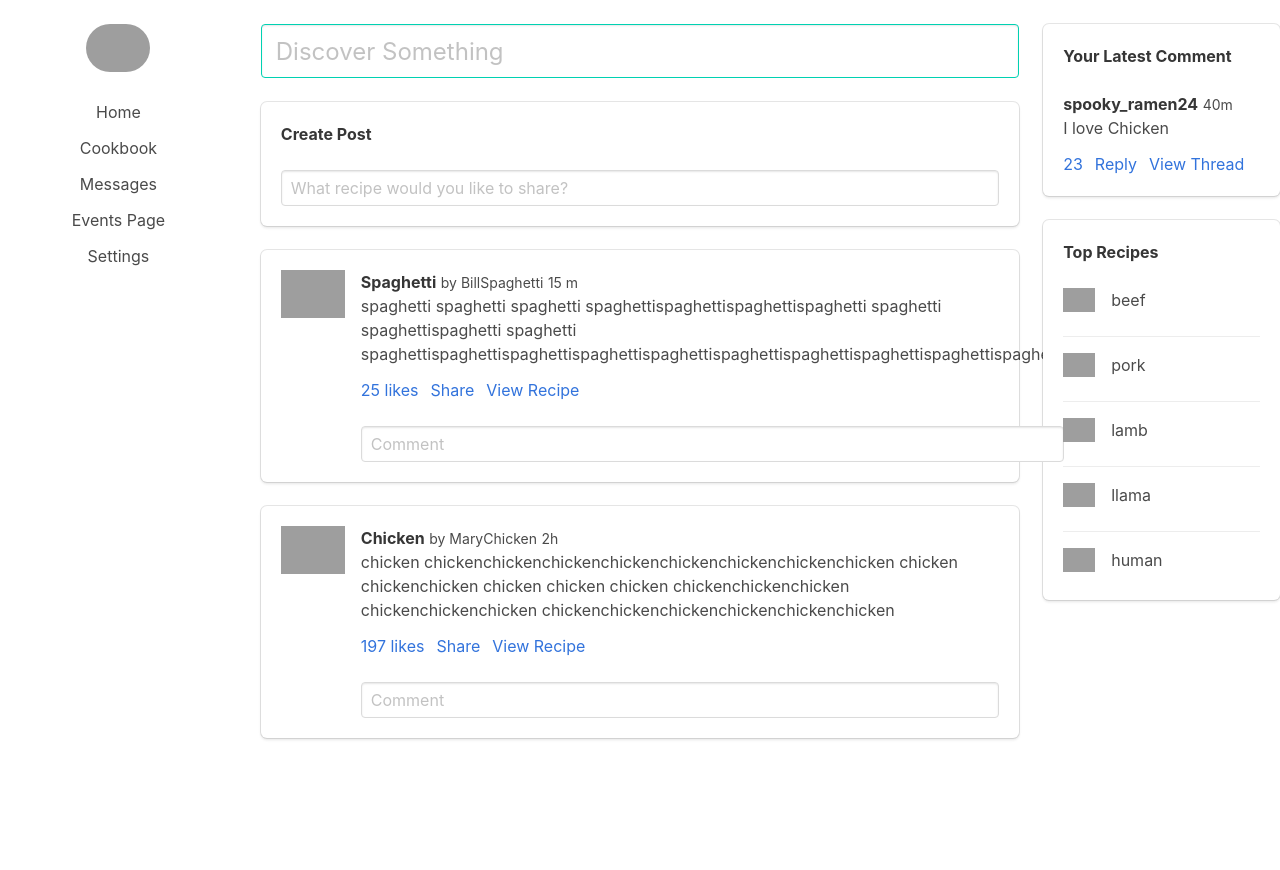
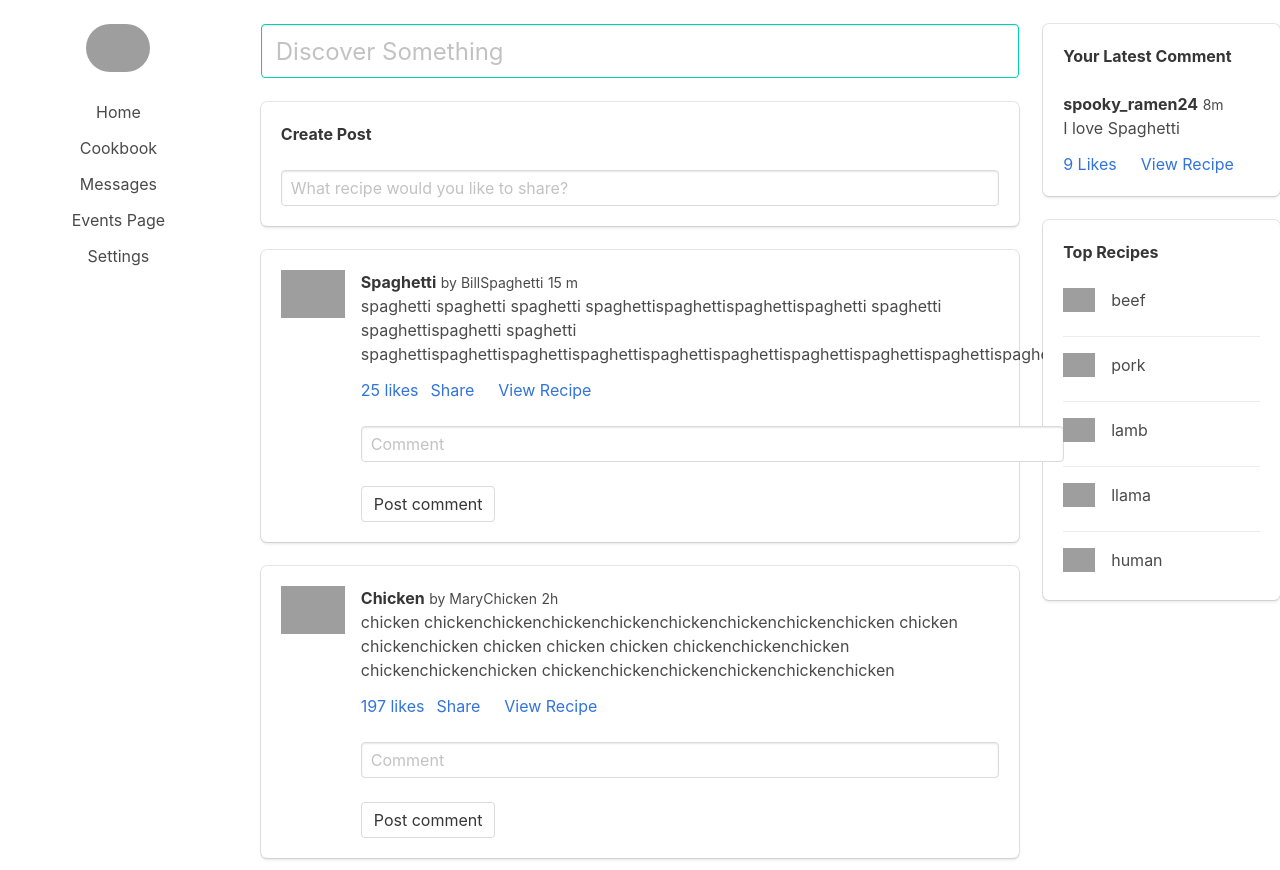
Before and after one commit to erikqu/MealApplication, a Flask app: a page that uses templates/main.html in a window 1280 px wide. Before the commit the page ends 740 px from the top, so only its background shows below. Run offline with Flask 2, Linux system fonts and the light colour scheme; grey boxes are pictures that could not be loaded.

Commit message:
added page for a recipe and a lot of other stuff

```diff
--- a/main.py
+++ b/main.py
@@ -72,6 +72,12 @@ def settings(user : str):
     return render_template("settings.html", user=user)
 
 
+@app.route("/recipe/<user>")
+def recipe(user : str):
+    user = open_json("fake_user.json")
+    return render_template("recipe.html", user=user['username'], recipe=user['sample_recipe'])
+
+
 @app.route("/home/<user>")
 def main(user : str):
     # get the user json and read in (this assumes we have a dictionary already)
--- a/static/data/fake_user.json
+++ b/static/data/fake_user.json
@@ -14,7 +14,7 @@
     "time": "2h"
     }
   ],
-  "latest_comment": "I love Chicken",
+  "latest_comment": "I love Spaghetti",
   "top_recipes": [
     "beef",
     "pork",
@@ -34,5 +34,34 @@
     "recipe": "Spaghetti3",
     "author": "BillSpaghetti",
     "description": "spaghetti spaghetti spaghetti spaghettispaghettispaghettispaghetti spaghetti spaghettispaghetti spaghetti spaghettispaghettispaghettispaghettispaghettispaghettispaghettispaghettispaghettispaghetti"
-  }]
+  }],
+  "sample_recipe": {
+    "recipe": "Spaghetti",
+    "author": "BillSpaghetti",
+    "description":"Lorem ipsum dolor sit amet, consectetur adipiscing elit. Quisque ullamcorper felis a purus commodo, at laoreet turpis porta. Maecenas luctus sodales nibh. Nam vitae arcu ac tortor ullamcorper vulputate. Ut eu malesuada lectus. Donec viverra odio id leo iaculis ullamcorper. Sed semper, urna a lacinia dignissim, elit eros sollicitudin augue, et lacinia nisi nibh quis urna. Sed blandit sit amet sem et dictum. Quisque nec posuere velit.",
+    "ingredients": [
+      "Spaghetti",
+      "Spaghetti",
+      "Spaghetti",
+      "Spaghetti",
+      "Spaghetti",
+      "Spaghetti"
+    ],
+    "instructions": [
+      "Spaghetti",
+      "Spaghetti",
+      "Spaghetti",
+      "Spaghetti",
+      "Spaghetti",
+      "Spaghetti"
+    ],
+    "prep_time": "10 min",
+    "cook_time": "15 min",
+    "calories": "300 calories",
+    "servings": "2",
+    "allergens": "none",
+    "price": "$5",
+    "comments": "none",
+    "rating": "4.97/5"
+  }
 }
--- a/templates/main.html
+++ b/templates/main.html
@@ -40,11 +40,17 @@
                   <p>Share</p>
                 </a>
                 <a class="level-item">
-                  <p>View Recipe</p>
+                  <a href="{{ url_for('recipe', user=user) }}">View Recipe</a>
                 </a>
               </div>
             </nav>
             <input class="input" type="text" placeholder="Comment">
+            <br><br>
+            <div class="field">
+              <p class="control">
+                <button class="button">Post comment</button>
+              </p>
+            </div>
           </div>
         </article>
       </div>
@@ -62,7 +68,7 @@
           <div class="media-content">
             <div class="content">
               <p>
-                <strong>{{ user }}</strong> <small>40m</small>
+                <strong>{{ user }}</strong> <small>8m</small>
                 <br>
                 {{ latest_comment }}
               </p>
@@ -70,13 +76,10 @@
             <nav class="level is-mobile">
               <div class="level-left">
                 <a class="level-item">
-                  <p>23</p>
+                  <p>9 Likes</p>
                 </a>
                 <a class="level-item">
-                  <p>Reply</p>
-                </a>
-                <a class="level-item">
-                  <p>View Thread</p>
+                  <a href="{{ url_for('recipe', user=user) }}">View Recipe</a>
                 </a>
               </div>
             </nav>
```
Also changed, not shown: templates/recipe.html (added, +91 -0 lines), templates/settings.html (line endings or trailing spaces).
